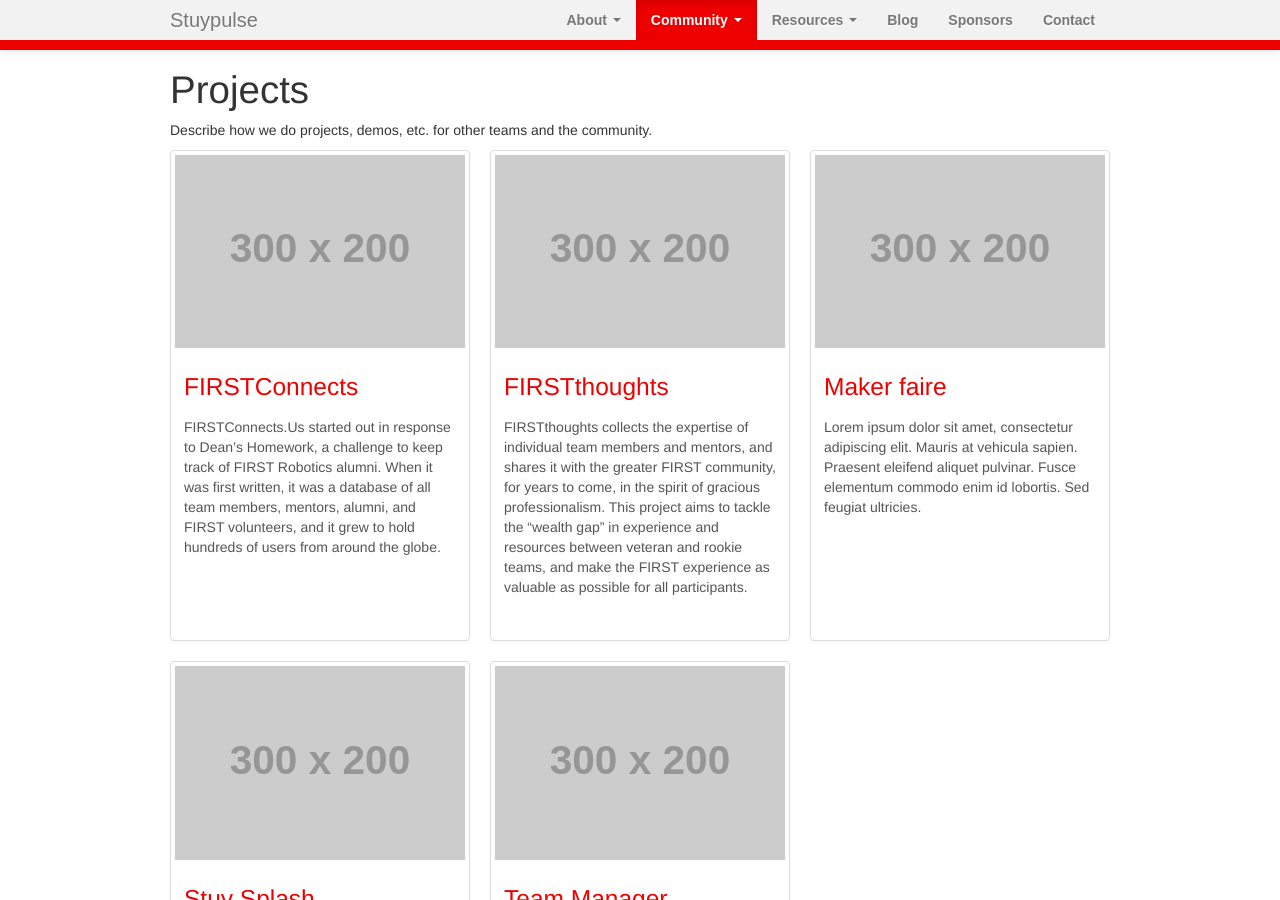
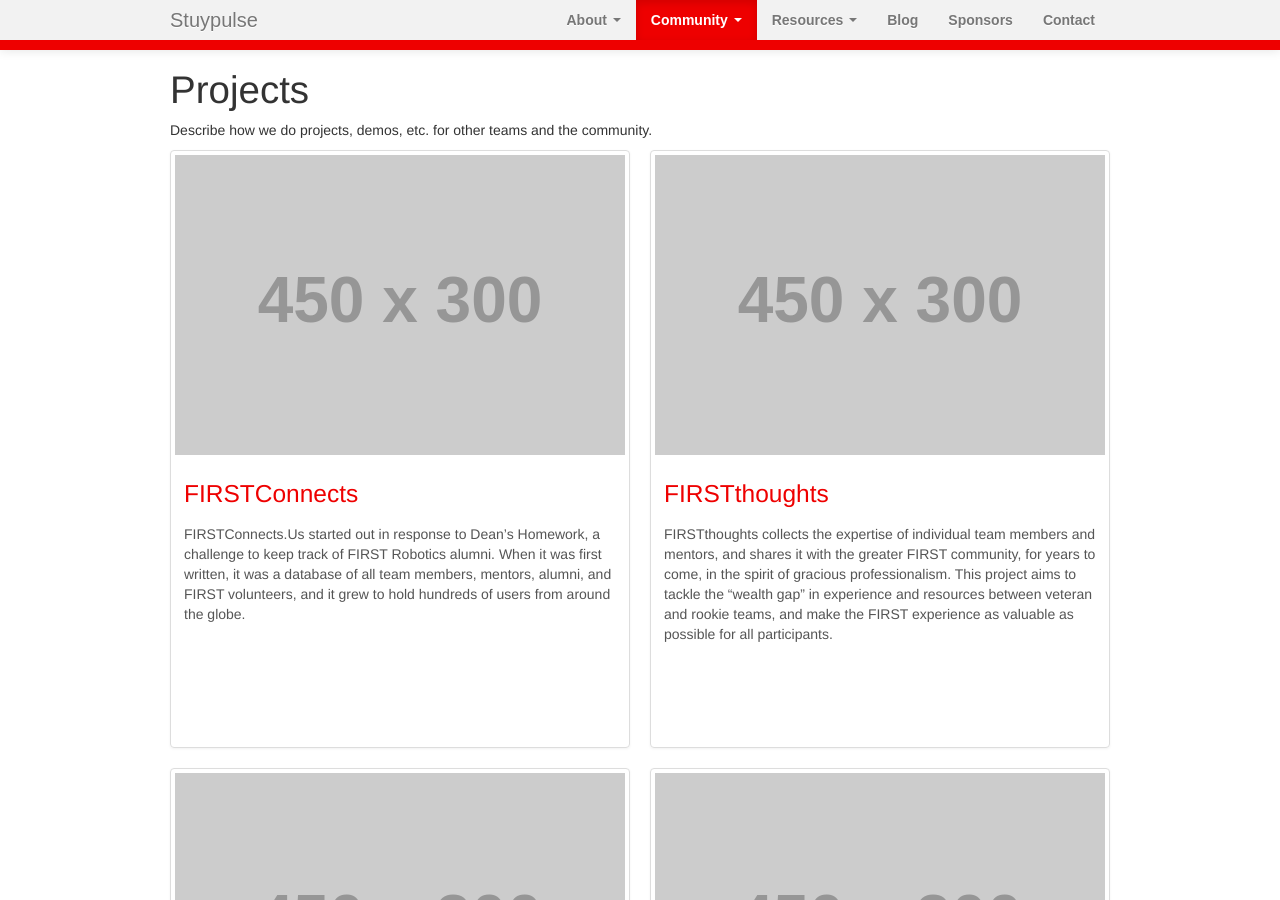
Before and after one commit to StuyPulse/team694.github.io, a Jekyll site: the page built from community/projects/index.html, in a window 1280 px wide and 900 px high. Built offline with Jekyll 4.4.1, drawn with Linux system fonts in a browser that asks for light colours; nearby versions of some CDN libraries.

Commit message:
delete maker faire from community project list and resize each entry in the project list

```diff
--- a/community/projects/index.html
+++ b/community/projects/index.html
@@ -4,23 +4,19 @@
 projects:
     - name: FIRSTConnects
       url: /community/projects/firstconnects/
-      image-url: http://placehold.it/300x200
+      image-url: http://placehold.it/450x300
       description: FIRSTConnects.Us started out in response to Dean’s Homework, a challenge to keep track of FIRST Robotics alumni. When it was first written, it was a database of all team members, mentors, alumni, and FIRST volunteers, and it grew to hold hundreds of users from around the globe.
     - name: FIRSTthoughts
       url: /community/projects/firstthoughts/
-      image-url: http://placehold.it/300x200
+      image-url: http://placehold.it/450x300
       description: FIRSTthoughts collects the expertise of individual team members and mentors, and shares it with the greater FIRST community, for years to come, in the spirit of gracious professionalism. This project aims to tackle the “wealth gap” in experience and resources between veteran and rookie teams, and make the FIRST experience as valuable as possible for all participants.
-    - name: Maker faire
-      url: /community/projects/makerfaire/
-      image-url: http://placehold.it/300x200
-      description: Lorem ipsum dolor sit amet, consectetur adipiscing elit. Mauris at vehicula sapien. Praesent eleifend aliquet pulvinar. Fusce elementum commodo enim id lobortis. Sed feugiat ultricies.
     - name: Stuy Splash
       url: /community/projects/stuysplash/
-      image-url: http://placehold.it/300x200
+      image-url: http://placehold.it/450x300
       description: Stuy Splash is an intensive camp for FRC, covering everything from the foundation of your robot to the 0’s and 1’s that make it overweight. In 2012 it was held at the New York City College of Technology in Brooklyn on December 15th.
     - name: Team Manager
       url: /community/projects/teammanager/
-      image-url: http://placehold.it/300x200
+      image-url: http://placehold.it/450x300
       description: Lorem ipsum dolor sit amet, consectetur adipiscing elit. Mauris at vehicula sapien. Praesent eleifend aliquet pulvinar. Fusce elementum commodo enim id lobortis. Sed feugiat ultricies.
 ---
 
@@ -28,7 +24,7 @@
 
 <ul class="thumbnails">
     {% for project in page.projects %}
-        <li class="span4">
+        <li class="span6">
             <div class="thumbnail">
                 <a href="{{ project.url }}"><img src="{{ project.image-url }}" alt="{{ project.name }}"></a>
                 <div class="caption">
```
